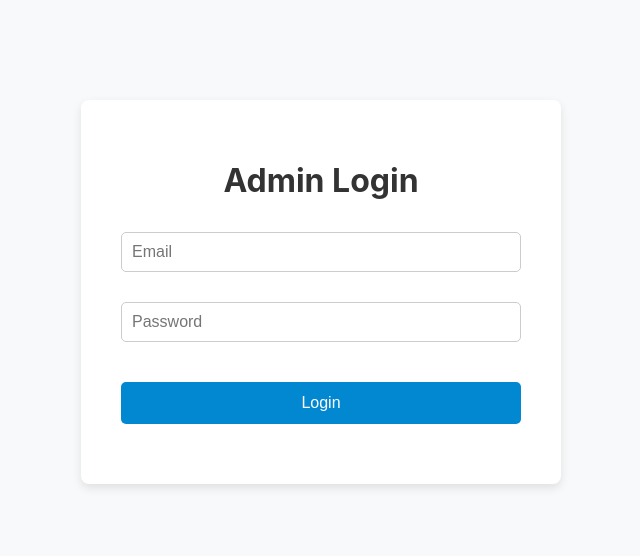
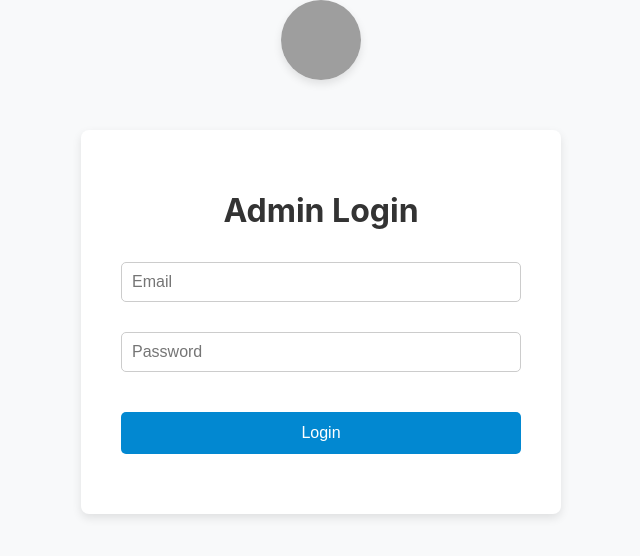
Before and after one commit to sanket113/PluteITAdminPanel, a plain HTML site: page html/login.html in a window 1280 px wide. Shown: the whole page, without its empty margins (319-959 px from the left). Drawn offline with Linux system fonts and the light colour scheme; grey boxes are pictures that could not be loaded.

Commit message:
added logo of plutecoder

```diff
--- a/css/style.css
+++ b/css/style.css
@@ -1,3 +1,24 @@
+/* Logo Styling */
+
+ /* Center the logo and style it */
+/* Make the logo round and center it */
+/* Center the logo and reduce spacing */
+.logo-container {
+    text-align: center;
+    margin-bottom: -50px; /* Further decrease space */
+}
+
+.logo-container img {
+    width: 80px;  /* Make it smaller */
+    height: 80px; /* Adjust size as needed */
+    border-radius: 50%;  /* Makes the image fully round */
+    object-fit: cover;  /* Ensures the image fills the circle */
+    display: block;
+    margin: 0 auto;
+    box-shadow: 0px 4px 8px rgba(0, 0, 0, 0.1);
+}
+
+
 /* Login Container */
 .login-container {
     max-width: 400px;
--- a/html/login.html
+++ b/html/login.html
@@ -4,9 +4,13 @@
   <meta charset="UTF-8">
   <meta name="viewport" content="width=device-width, initial-scale=1.0">
   <title>Admin Login</title>
+
   <link rel="stylesheet" href="../css/style.css">
 </head>
 <body>
+  <div class="logo-container">
+    <img src="https://encrypted-tbn0.gstatic.com/images?q=tbn:ANd9GcSM2kbCQ8YnH_9WeB7X73j0M3s3E1gqiJyvPg&s" alt="Admin Logo">
+</div>
   <div class="login-container">
     <h1>Admin Login</h1>
     <form id="login-form">
```
Also changed, not shown: html/sidebar.html (+3 -0 lines).
